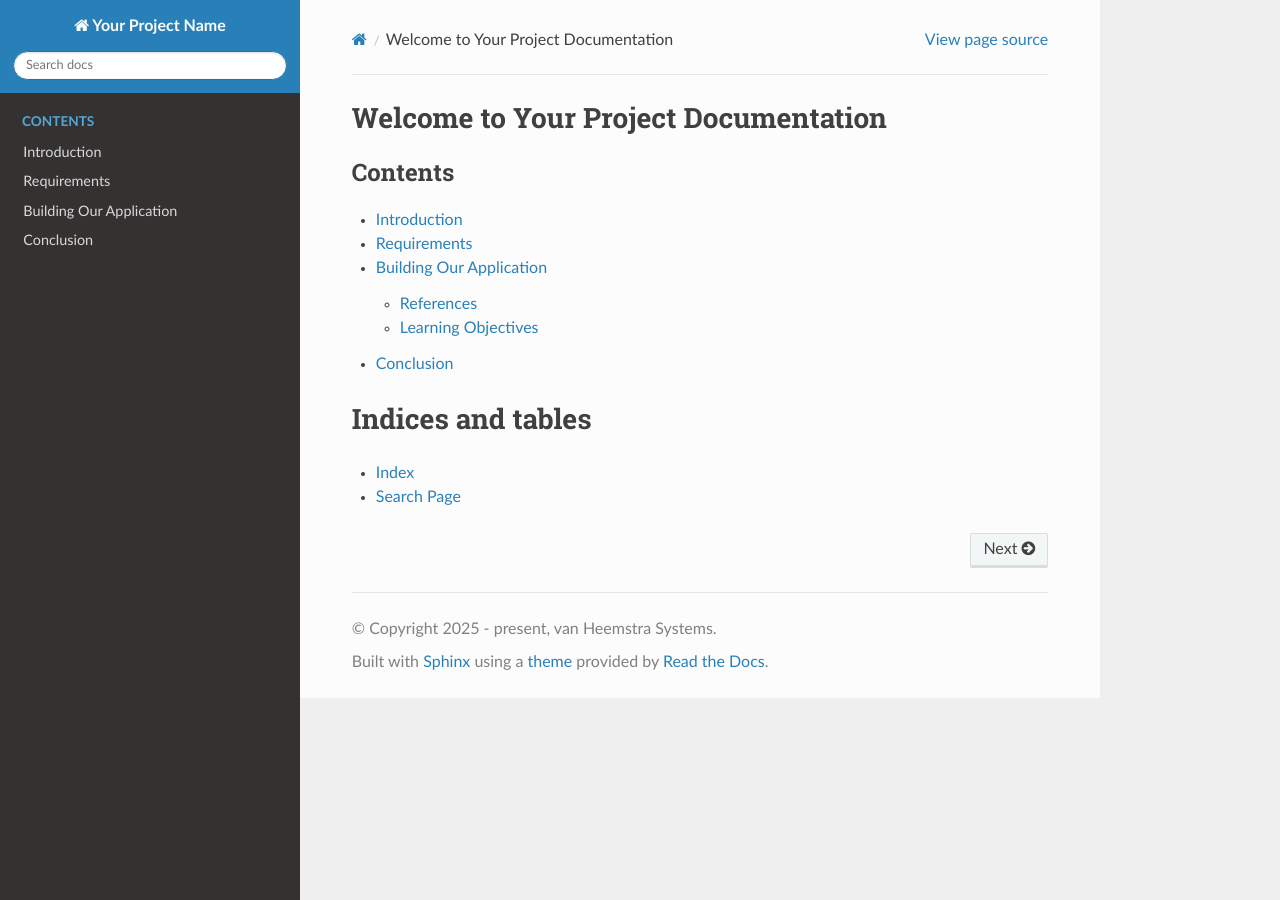
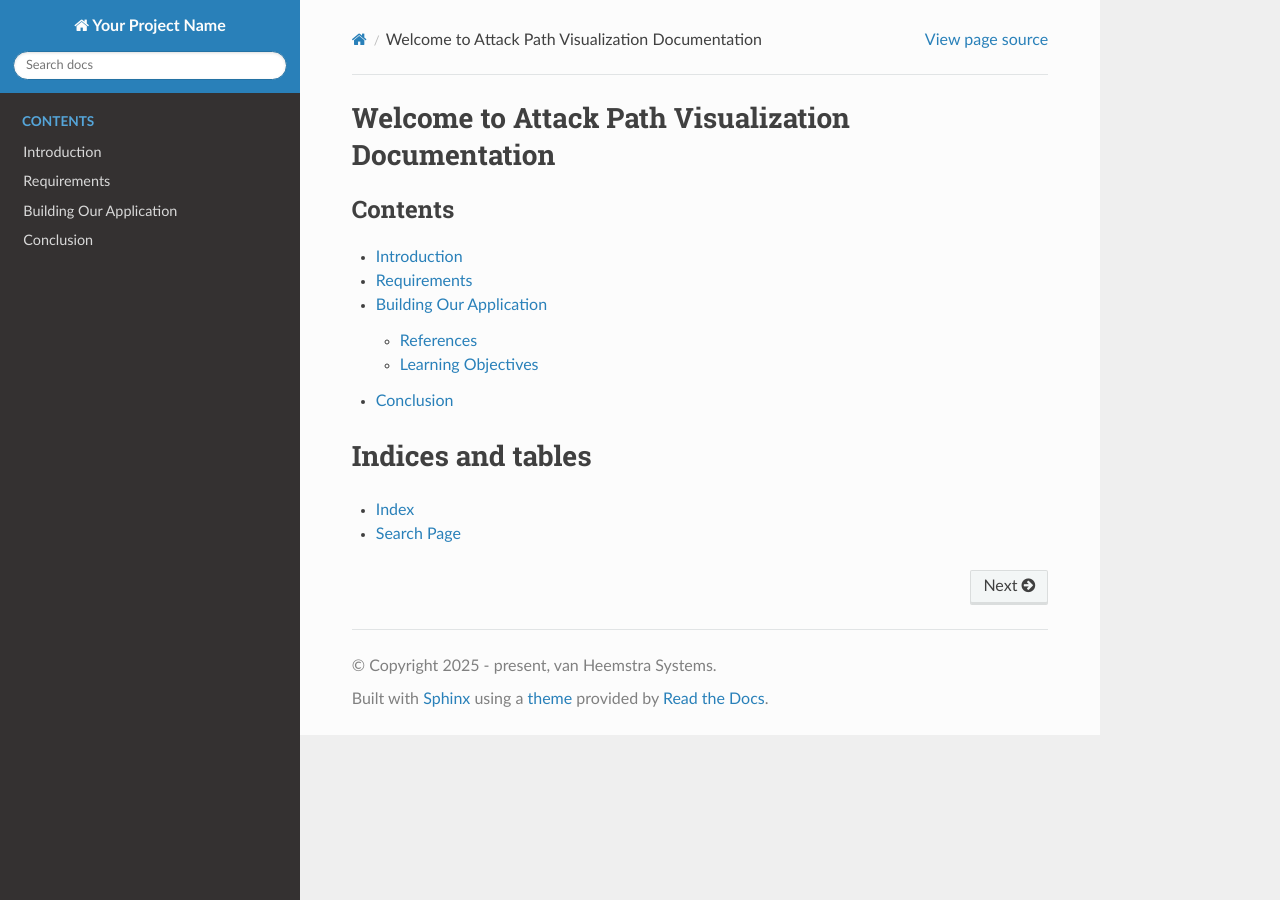
Before and after one commit to vanHeemstraSystems/attack-path-visualization, a Sphinx documentation site: the page built from docs/source/index.rst, in a window 1280 px wide. Built offline with Sphinx 7.4.7 and the Read the Docs theme 3.1.0, drawn with Linux system fonts in a browser that asks for light colours.

Commit message:
Update index.rst

```diff
--- a/docs/source/index.rst
+++ b/docs/source/index.rst
@@ -1,4 +1,4 @@
-Welcome to Your Project Documentation
+Welcome to Attack Path Visualization Documentation
 ======================================
 
 .. toctree::
```
